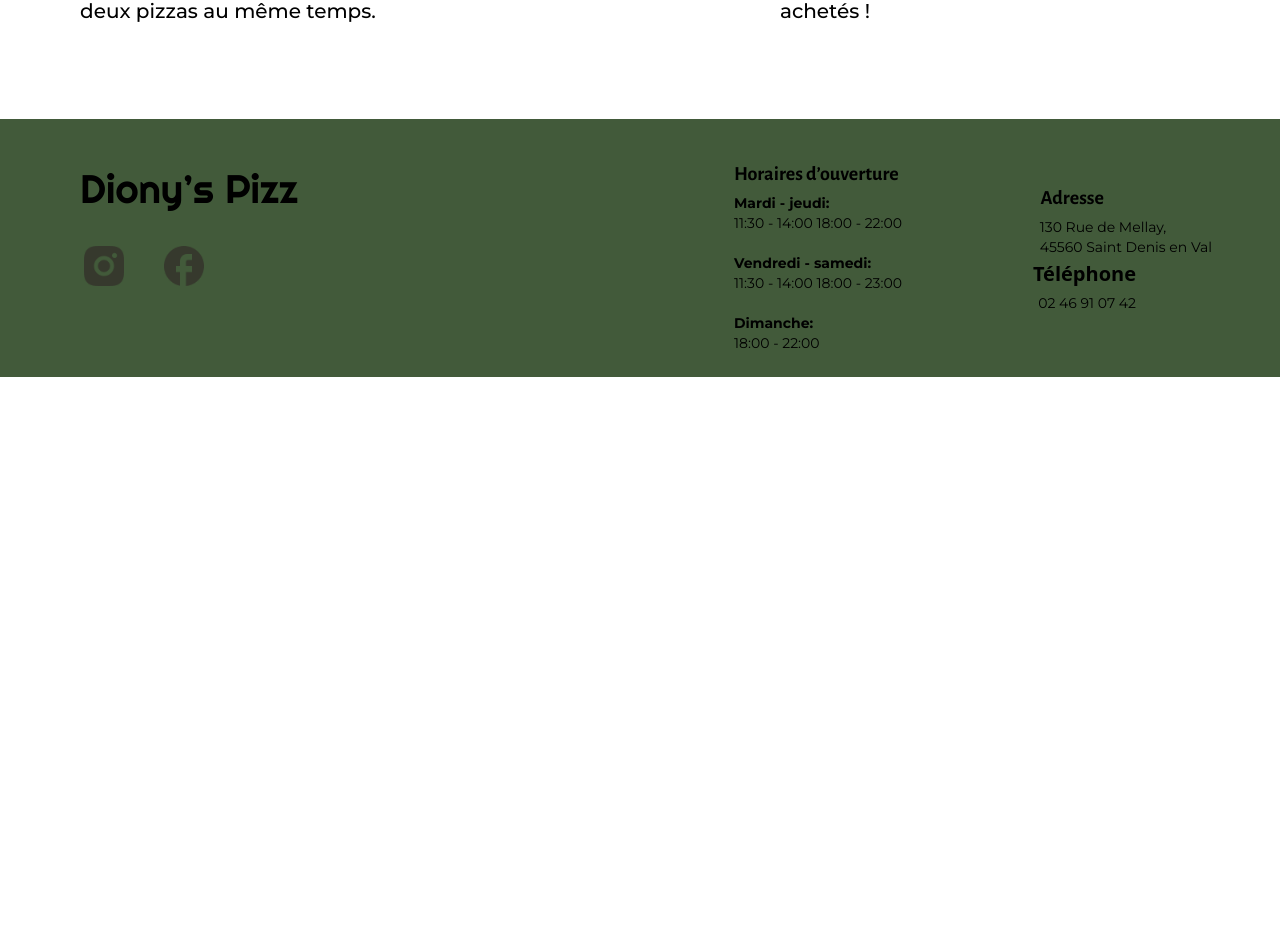
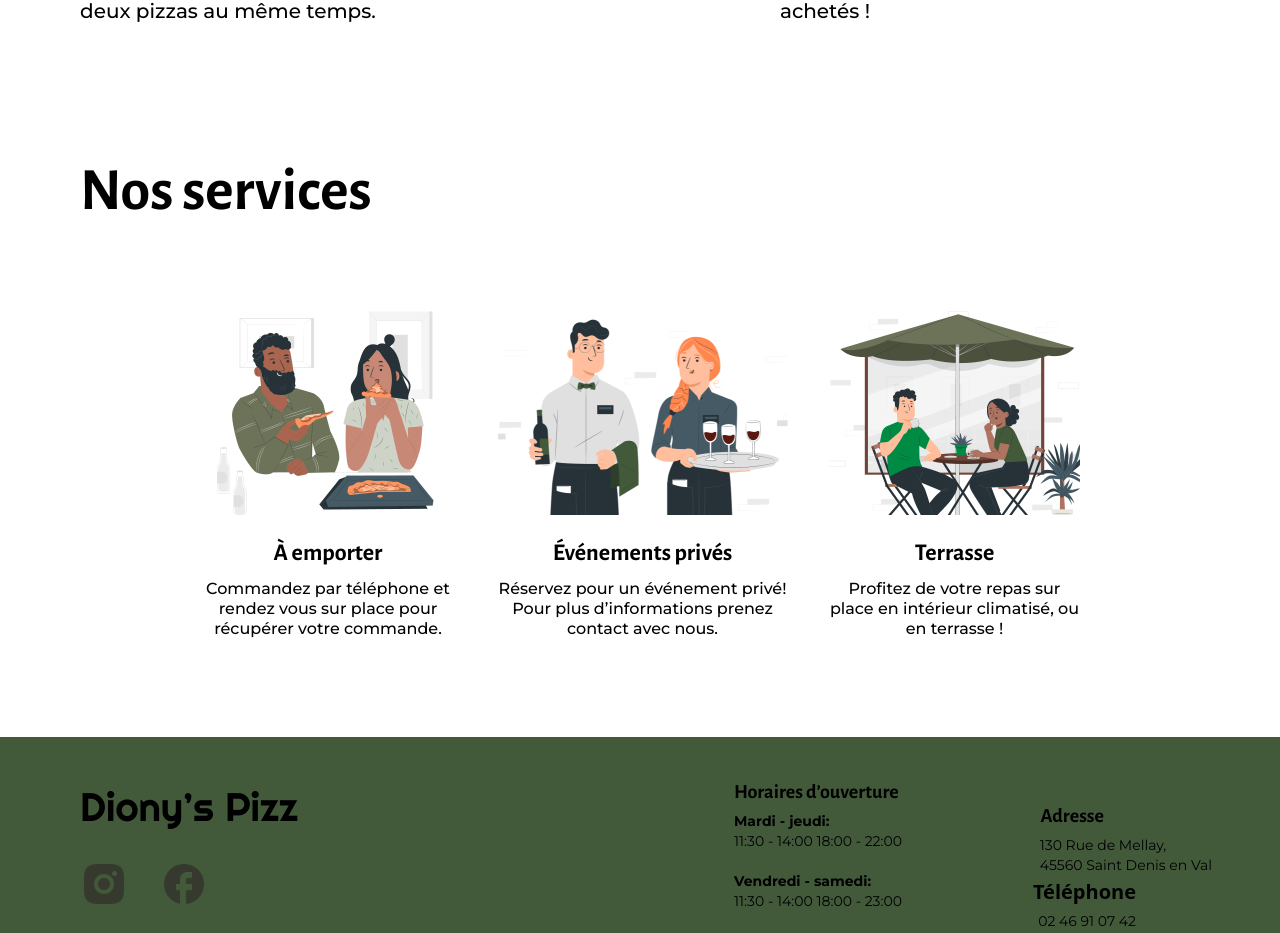
Before and after one commit to gregorischultz/dyonis-pizza, a React (Vite) app: page /Apropos in a window 1280 px wide. Shown: the part 968-1901 px from the top of the page. Before the commit the page ends 1345 px from the top, so only its background shows below. Built offline with nearby package versions, Linux system fonts and the light colour scheme.

Commit message:
third part of the Apropos page made

```diff
--- a/src/pages/Apropos.jsx
+++ b/src/pages/Apropos.jsx
@@ -1,5 +1,11 @@
 import React from 'react';
+
+
 import imgPizza from '../assets/Imagempizza2.png';
+import emporter from '../assets/emporte.png';
+import evenements from '../assets/evenements.png';
+import terrasse from '../assets/terrasse.png';
+
 
 
 const Apropos = () => {
@@ -26,6 +32,32 @@ const Apropos = () => {
           </div>
         </div>
       </div>
+      <div className="w-full h-full pt-10 pb-20 pl-20 pr-20 flex flex-col justify-start items-start gap-18">
+            <h1 className="text-black text-6xl font-alegreyaSans font-bold leading-[64px] break-words">Nos services</h1>
+            <div className="w-full px-[120px] py-4 flex justify-between items-start mt-[72px]">
+                <div className="div-cart-NosServices">
+                    <img src={emporter} alt="A emporter" />
+                    <div className="div-text">
+                        <h3 className="h3">À emporter</h3>
+                        <p className="p">Commandez par téléphone et <br /> rendez vous sur place pour <br /> récupérer votre commande.</p>
+                    </div>
+                </div>
+                <div className="div-cart-NosServices">
+                    <img src={evenements} alt="Événements privés" />
+                    <div className="div-text">
+                        <h3 className="h3">Événements privés</h3>
+                        <p className="p">Réservez pour un événement privé! <br /> Pour plus d’informations prenez <br /> contact avec nous.</p>
+                    </div>
+                </div>
+                <div className="div-cart-NosServices">
+                    <img src={terrasse} alt="Terrasse" />
+                    <div className="div-text">
+                        <h3 className="h3">Terrasse</h3>
+                        <p className="p">Profitez de votre repas sur <br /> place en intérieur climatisé, ou <br /> en terrasse !</p>
+                    </div>
+                </div>
+            </div>
+        </div>
     </div>
 
   );
```
